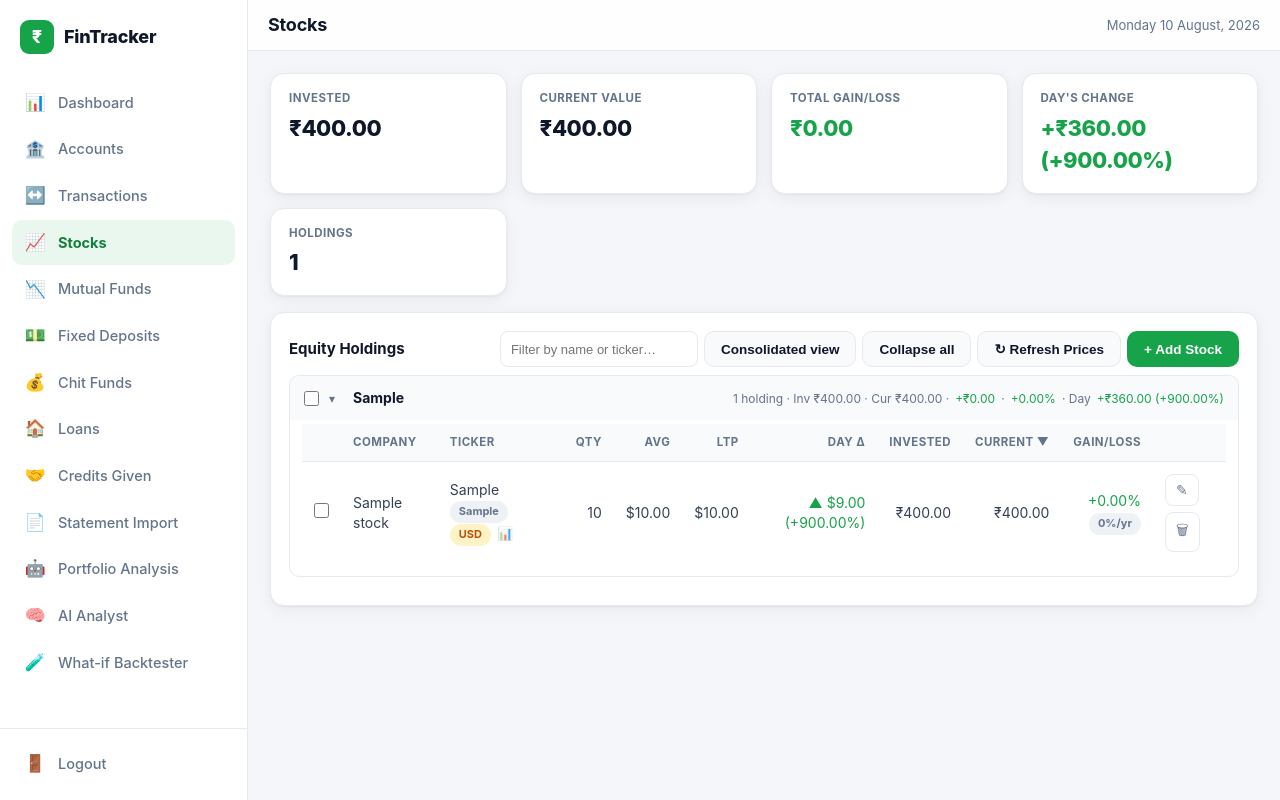
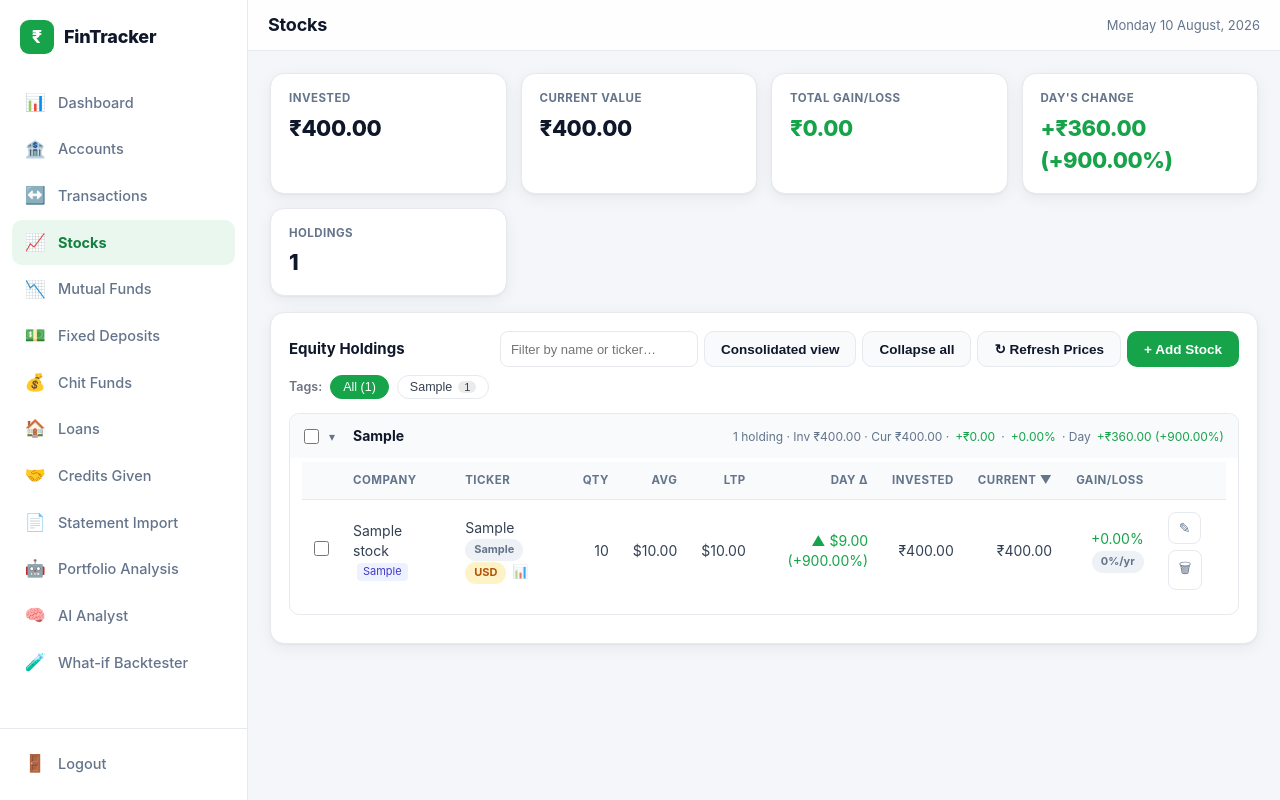
Before and after one commit to jinsphilip/PersonalFinance, a Flask app: page /stocks in a window 1280 px wide. Run offline with Flask 3, Linux system fonts and the light colour scheme; the visitor is signed in with stand-in values (Sample User, id 1); tables that the repository leaves empty hold one stand-in row (values such as "Sample post").

Commit message:
Stocks: tag holdings and filter/monitor by tag
Add an optional Tags field to stocks (comma-separated, case-insensitive
dedup; new stocks.tags column + migration). Tags show as badges on each
row and drive a tag chip bar above the table — click a tag to view only
those holdings (persisted), with the summary/day/subtotal following the
filtered set. Tags also included in the text filter and consolidated view.

Co-Authored-By: Claude Opus 4.8 <noreply@anthropic.com>
Claude-Session: https://claude.ai/code/session_01KBoawQVtv6jFS8xAM3fnny

```diff
--- a/app.py
+++ b/app.py
@@ -266,7 +266,7 @@ def ensure_legacy_columns():
         'credits': [('account_id', 'INTEGER')],
         'chit_funds': [('account_id', 'INTEGER')],
         'stocks': [('currency', "VARCHAR(8) DEFAULT 'INR'"), ('fx_rate', 'FLOAT DEFAULT 1.0'),
-                   ('purchase_date', 'VARCHAR(20)'), ('prev_close', 'FLOAT')],
+                   ('purchase_date', 'VARCHAR(20)'), ('prev_close', 'FLOAT'), ('tags', 'VARCHAR(255)')],
         'mutual_funds': [
             ('is_sip', 'BOOLEAN DEFAULT 0'), ('sip_amount', 'FLOAT DEFAULT 0'),
             ('sip_day', 'INTEGER'), ('sip_frequency', "VARCHAR(15) DEFAULT 'monthly'"),
@@ -920,6 +920,21 @@ def api_ai_backtest():
 
 # ─── Stocks ────────────────────────────────────────────────────────────────────
 
+def _norm_tags(raw):
+    """Normalise a tags input (list or comma string) to a clean comma string."""
+    if isinstance(raw, list):
+        parts = raw
+    else:
+        parts = (raw or '').split(',')
+    seen, out = set(), []
+    for p in parts:
+        t = str(p).strip()
+        if t and t.lower() not in seen:
+            seen.add(t.lower())
+            out.append(t)
+    return ', '.join(out)
+
+
 @app.route('/api/stocks', methods=['GET', 'POST'])
 def api_stocks():
     if request.method == 'GET':
@@ -949,6 +964,8 @@ def api_stocks():
             existing.sector = data['sector']
         if data.get('purchase_date'):
             existing.purchase_date = data['purchase_date']
+        if 'tags' in data:
+            existing.tags = _norm_tags(data.get('tags'))
         db.session.commit()
         return jsonify({**existing.to_dict(), 'merged': True}), 200
 
@@ -967,6 +984,7 @@ def api_stocks():
         last_updated=data.get('last_updated', ''),
         currency=currency, fx_rate=fx_rate,
         purchase_date=data.get('purchase_date', ''),
+        tags=_norm_tags(data.get('tags')),
     )
     db.session.add(s)
     db.session.commit()
@@ -1108,6 +1126,8 @@ def api_stock(id):
             s.fx_rate = 1.0
     if 'fx_rate' in data:
         s.fx_rate = float(data.get('fx_rate') or s.fx_rate or 1.0)
+    if 'tags' in data:
+        s.tags = _norm_tags(data.get('tags'))
     db.session.commit()
     return jsonify(s.to_dict())
 
--- a/models.py
+++ b/models.py
@@ -251,6 +251,7 @@ class Stock(db.Model):
     fx_rate = db.Column(db.Float, default=1.0)           # INR per 1 unit of `currency`
     purchase_date = db.Column(db.String(20))             # for CAGR (optional)
     prev_close = db.Column(db.Float)                     # previous-day close (native), for daily change
+    tags = db.Column(db.String(255))                     # comma-separated watch tags (optional)
 
     def to_dict(self):
         # avg_price / current_price are in the native currency; portfolio totals
@@ -283,6 +284,7 @@ class Stock(db.Model):
             'gain_loss_pct': round(gain_pct, 2),
             'purchase_date': self.purchase_date,
             'cagr_pct': self._cagr(invested_native, current_native),
+            'tags': [t.strip() for t in (self.tags or '').split(',') if t.strip()],
             'prev_close': self.prev_close,
             'day_change': round(self.current_price - self.prev_close, 2) if self.prev_close else None,
             'day_change_pct': round((self.current_price - self.prev_close) / self.prev_close * 100, 2)
--- a/static/style.css
+++ b/static/style.css
@@ -207,6 +207,15 @@ tbody tr:hover td { background: var(--surface-2); }
 .tv-link:hover { opacity: 1; }
 
 /* Failed-refresh list */
+.tag-bar { display: flex; align-items: center; gap: 8px; flex-wrap: wrap; margin-bottom: 14px; }
+.tag-bar-label { font-size: 12.5px; color: #6b7280; font-weight: 600; }
+.tag-chip { border: 1px solid var(--border, #e6e9ee); background: #fff; color: #374151; border-radius: 999px; padding: 4px 12px; font-size: 12.5px; cursor: pointer; display: inline-flex; align-items: center; gap: 6px; }
+.tag-chip:hover { border-color: var(--brand, #2563eb); color: var(--brand, #2563eb); }
+.tag-chip.active { background: var(--brand, #2563eb); border-color: var(--brand, #2563eb); color: #fff; }
+.tag-chip .tag-count { background: rgba(0,0,0,.08); border-radius: 999px; padding: 0 6px; font-size: 11px; }
+.tag-chip.active .tag-count { background: rgba(255,255,255,.25); }
+.tag-badge { display: inline-block; background: #eef2ff; color: #4338ca; border-radius: 4px; padding: 1px 6px; font-size: 11px; margin-left: 4px; cursor: pointer; vertical-align: middle; }
+.tag-badge:hover { background: #4338ca; color: #fff; }
 .sel-bar { display: flex; align-items: center; gap: 16px; flex-wrap: wrap; background: var(--brand-soft, #eff6ff); border: 1px solid var(--brand, #2563eb); border-radius: var(--radius-sm); padding: 10px 14px; margin-bottom: 14px; font-size: 13.5px; }
 .sel-bar .sel-count { font-weight: 700; color: var(--brand, #2563eb); }
 .sel-bar b { font-weight: 700; }
--- a/templates/stocks.html
+++ b/templates/stocks.html
@@ -25,6 +25,7 @@
   </div>
   <div id="lastUpdated" style="font-size:12px;color:#9ca3af;margin:-6px 0 12px;"></div>
   <div id="refreshFailed"></div>
+  <div id="tagBar" class="tag-bar"></div>
   <div id="selBar" class="sel-bar" style="display:none;"></div>
   <div id="groups"></div>
 </div>
@@ -68,6 +69,10 @@
         </div>
         <div class="form-row single">
           <div class="form-group"><label>Purchase Date (for CAGR — optional)</label><input name="purchase_date" type="date"></div>
+        </div>
+        <div class="form-row single">
+          <div class="form-group"><label>Tags (comma-separated — e.g. Watchlist, Long-term)</label>
+            <input name="tags" placeholder="Optional — group/monitor stocks by tag"></div>
         </div>
         <p style="font-size:12px;color:#6b7280;margin-top:4px;">
           Enter prices in the stock's own currency. For non-INR stocks the USD→INR
@@ -125,13 +130,39 @@ let selected = new Set();
 let rowIndex = {};
 let brokerKeys = {};
 let filterText = '';
+let tagFilter = localStorage.getItem('stockTagFilter') || '';   // active tag, '' = all
 
-// Case-insensitive filter on company name / ticker.
+// Case-insensitive filter on company name / ticker + active tag.
 function matchesFilter(r) {
+  if (tagFilter && !(r.tags || []).some(t => t.toLowerCase() === tagFilter.toLowerCase()))
+    return false;
   if (!filterText) return true;
   const q = filterText.toLowerCase();
   return (r.company_name || '').toLowerCase().includes(q)
-      || (r.ticker || '').toLowerCase().includes(q);
+      || (r.ticker || '').toLowerCase().includes(q)
+      || (r.tags || []).some(t => t.toLowerCase().includes(q));
+}
+
+// Build the tag chip bar from all tags in the book; clicking a chip filters.
+function renderTagBar() {
+  const bar = document.getElementById('tagBar');
+  if (!bar) return;
+  const counts = {};
+  rows.forEach(r => (r.tags || []).forEach(t => { counts[t] = (counts[t] || 0) + 1; }));
+  const tags = Object.keys(counts).sort((a, b) => a.localeCompare(b));
+  if (!tags.length) { bar.innerHTML = ''; bar.style.display = 'none'; return; }
+  bar.style.display = 'flex';
+  const chip = (label, val, extra) =>
+    `<button class="tag-chip${tagFilter === val ? ' active' : ''}" onclick="setTagFilter('${esc(val)}')">${esc(label)}${extra || ''}</button>`;
+  bar.innerHTML =
+    `<span class="tag-bar-label">Tags:</span>` +
+    chip('All', '', ` (${rows.length})`) +
+    tags.map(t => chip(t, t, ` <span class="tag-count">${counts[t]}</span>`)).join('');
+}
+function setTagFilter(t) {
+  tagFilter = (tagFilter === t) ? '' : t;      // click active chip to clear
+  localStorage.setItem('stockTagFilter', tagFilter);
+  load(true);                                   // re-render only
 }
 let _filterTimer = null;
 function onFilter(v) {
@@ -190,6 +221,14 @@ function tvUrl(r) {
 function tvLink(r) {
   return `<a href="${tvUrl(r)}" target="_blank" rel="noopener" class="tv-link" title="Open ${esc(r.ticker)} in TradingView" onclick="event.stopPropagation()">📈</a>`;
 }
+// Small clickable tag badges for a holding.
+function tagBadges(r) {
+  if (!r.tags || !r.tags.length) return '';
+  return ' ' + r.tags.map(t =>
+    `<span class="tag-badge" title="Filter by ${esc(t)}" onclick="event.stopPropagation();setTagFilter('${esc(t)}')">${esc(t)}</span>`
+  ).join('');
+}
+
 // Daily change vs previous close: arrow + native price move + %, colored.
 function dayCell(r) {
   if (r.day_change_pct == null || r.day_change == null)
@@ -463,13 +502,15 @@ async function load(skipFetch) {
   document.getElementById('viewBtn').textContent = view === 'broker' ? 'Consolidated view' : 'By broker view';
   document.getElementById('toggleAllBtn').style.display = view === 'broker' ? '' : 'none';
 
+  renderTagBar();
   const wrap = document.getElementById('groups');
   if (!rows.length) { wrap.innerHTML = '<div class="empty">No stocks yet. Add one to get started.</div>'; refreshSummary(); return; }
 
-  // Apply the text filter (both views).
+  // Apply the tag + text filters (both views).
   const shown = rows.filter(matchesFilter);
-  if (filterText && !shown.length) {
-    wrap.innerHTML = `<div class="empty">No holdings match “${esc(filterText)}”.</div>`;
+  if (!shown.length) {
+    const what = tagFilter ? `tag “${esc(tagFilter)}”` : `“${esc(filterText)}”`;
+    wrap.innerHTML = `<div class="empty">No holdings match ${what}.</div>`;
     refreshSummary(); updateSelBar(); return;
   }
 
@@ -503,7 +544,7 @@ async function load(skipFetch) {
             <tbody>${items.map(r => `
               <tr>
                 ${selCell(r)}
-                <td data-label="Company">${esc(r.company_name)}</td>
+                <td data-label="Company">${esc(r.company_name)}${tagBadges(r)}</td>
                 <td data-label="Ticker">${esc(r.ticker)} <span class="badge badge-gray">${esc(r.exchange)}</span>${r.currency && r.currency !== 'INR' ? ` <span class="badge badge-orange">${esc(r.currency)}</span>` : ''} ${chartBtn(r)} ${screenerLink(r)}</td>
                 <td data-label="Qty" style="text-align:right">${r.quantity}</td>
                 <td data-label="Avg" style="text-align:right">${ccy(r.currency)}${fmtNum(r.avg_price)}</td>
@@ -542,9 +583,10 @@ function consolidate(items) {
         currency: r.currency, quantity: 0, _qa: 0,
         invested_value: 0, current_value: 0, current_price: r.current_price, demats: [],
         // Same across demats of a ticker (shared LTP + prev close).
-        day_change: r.day_change, day_change_pct: r.day_change_pct,
+        day_change: r.day_change, day_change_pct: r.day_change_pct, tags: [],
       };
     }
+    (r.tags || []).forEach(t => { if (!map[k].tags.includes(t)) map[k].tags.push(t); });
     const g = map[k];
     g.quantity += Number(r.quantity) || 0;
     g._qa += (Number(r.quantity) || 0) * (Number(r.avg_price) || 0);
@@ -573,7 +615,7 @@ function renderConsolidated(wrap, source) {
       <tbody>${items.map(r => `
         <tr>
           ${selCell(r)}
-          <td data-label="Company">${esc(r.company_name)}</td>
+          <td data-label="Company">${esc(r.company_name)}${tagBadges(r)}</td>
           <td data-label="Ticker">${esc(r.ticker)} <span class="badge badge-gray">${esc(r.exchange)}</span>${r.currency && r.currency !== 'INR' ? ` <span class="badge badge-orange">${esc(r.currency)}</span>` : ''} ${chartBtn(r)} ${screenerLink(r)}</td>
           <td data-label="Qty" style="text-align:right">${r.quantity}</td>
           <td data-label="Avg" style="text-align:right">${ccy(r.currency)}${fmtNum(r.avg_price)}</td>
```
